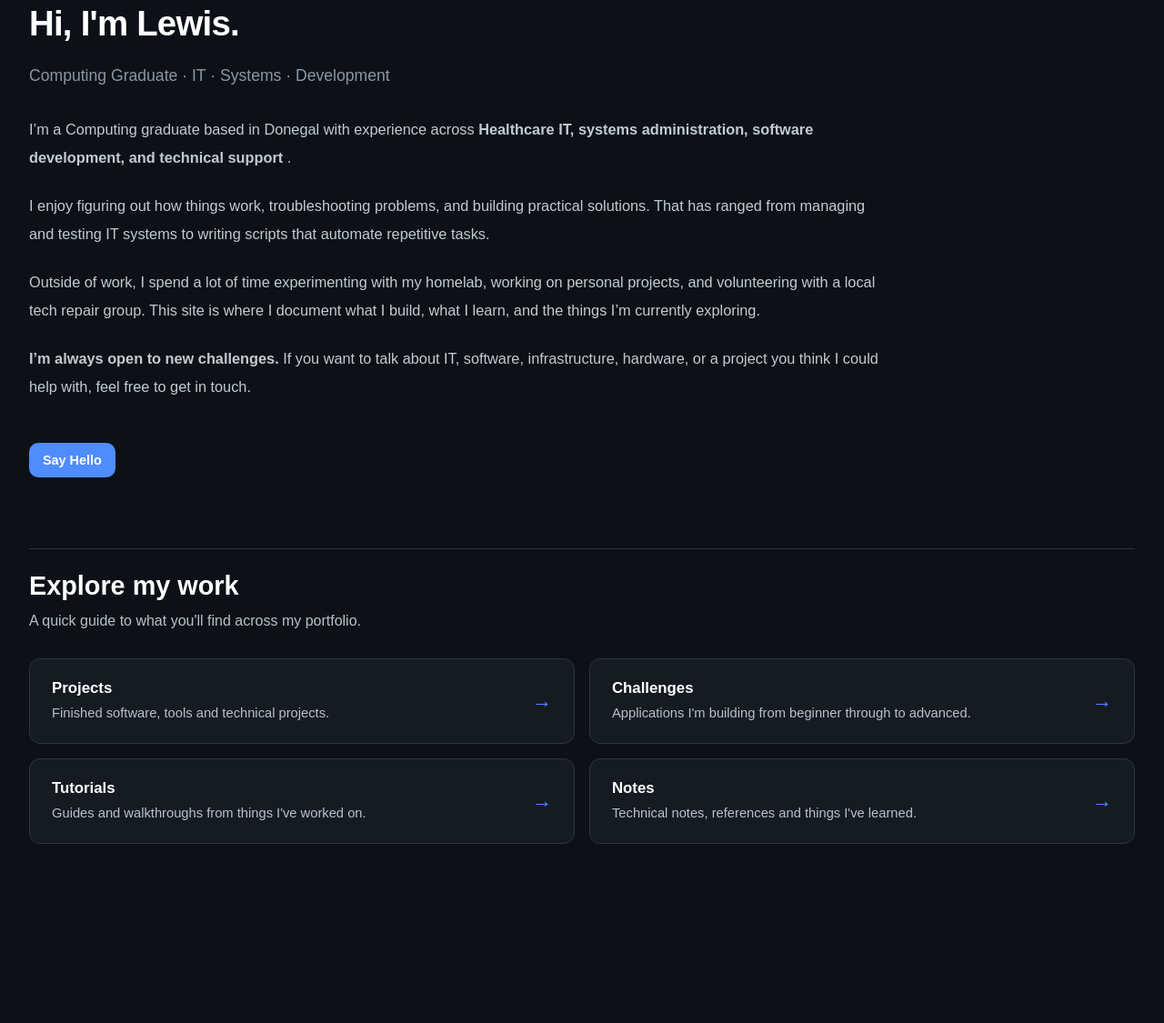
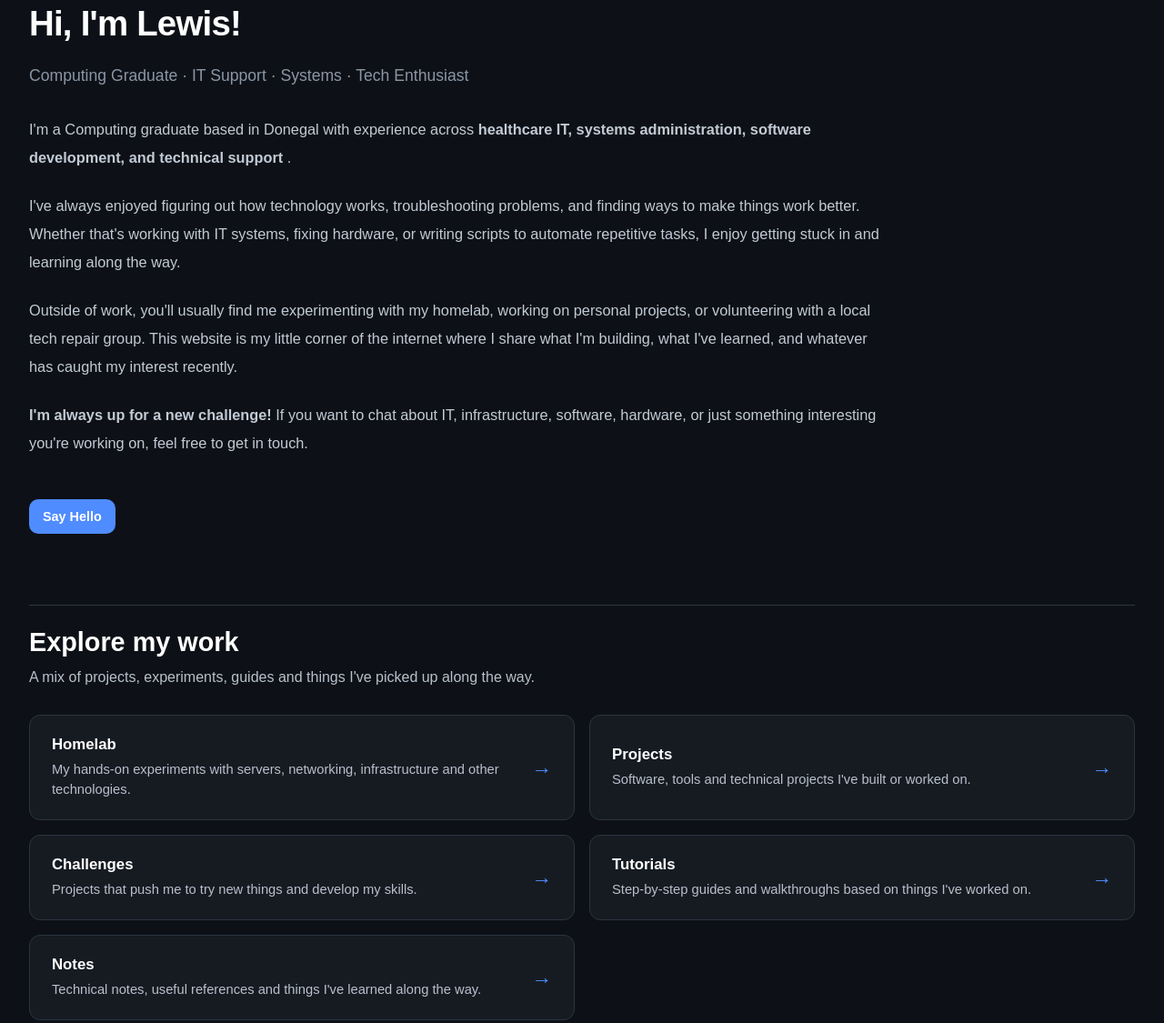
Before and after one commit to LewisB13/Portfolio, a plain HTML site: page index.html in a window 1280 px wide. Shown: the part 118-1243 px from the top of the page at 91% size. Before the commit the page ends 1094 px from the top, so only its background shows below. Drawn offline with Linux system fonts and the light colour scheme.

Commit message:
Update index.html

```diff
--- a/index.html
+++ b/index.html
@@ -1,15 +1,17 @@
+
 <!DOCTYPE html>
-
 <html lang="en">
 
 <head>
   <meta charset="UTF-8" />
   <meta name="viewport" content="width=device-width, initial-scale=1.0" />
 
-  <title>Lewis Barrett Portfolio</title>
+  <meta name="description"
+    content="Lewis Barrett's personal portfolio featuring IT support, systems administration, homelab experiments, software projects and technical notes." />
+
+  <title>Lewis Barrett | IT, Systems & Projects</title>
 
   <link rel="stylesheet" href="styles.css" />
-
   <script src="js/main.js" defer></script>
 </head>
 
@@ -19,47 +21,49 @@
 
   <main class="container">
 
-
     <!-- ================= HERO ================= -->
 
     <section class="hero-home">
 
-      <h1>Hi, I'm Lewis.</h1>
+      <h1>Hi, I'm Lewis! </h1>
 
       <p class="hero-subtitle">
-        Computing Graduate · IT · Systems · Development
+        Computing Graduate · IT Support · Systems · Tech Enthusiast
       </p>
-
 
       <div class="hero-text">
 
         <p>
-          I’m a Computing graduate based in Donegal with experience across
+          I'm a Computing graduate based in Donegal with experience across
           <strong>
-            Healthcare IT, systems administration, software development,
+            healthcare IT, systems administration, software development,
             and technical support
           </strong>.
         </p>
 
         <p>
-          I enjoy figuring out how things work, troubleshooting problems, and
-          building practical solutions. That has ranged from managing and testing
-          IT systems to writing scripts that automate repetitive tasks.
+          I've always enjoyed figuring out how technology works,
+          troubleshooting problems, and finding ways to make things
+          work better. Whether that's working with IT systems,
+          fixing hardware, or writing scripts to automate repetitive
+          tasks, I enjoy getting stuck in and learning along the way.
         </p>
 
         <p>
-          Outside of work, I spend a lot of time experimenting with my homelab,
-          working on personal projects, and volunteering with a local tech repair
-          group. This site is where I document what I build, what I learn, and
-          the things I’m currently exploring.
+          Outside of work, you'll usually find me experimenting with
+          my homelab, working on personal projects, or volunteering
+          with a local tech repair group.
+          This website is my little corner of the internet where I
+          share what I'm building, what I've learned, and whatever
+          has caught my interest recently.
         </p>
 
         <p>
-          <strong>I’m always open to new challenges.</strong>
-          If you want to talk about IT, software, infrastructure, hardware,
-          or a project you think I could help with, feel free to get in touch.
+          <strong>I'm always up for a new challenge!</strong>
+          If you want to chat about IT, infrastructure, software,
+          hardware, or just something interesting you're working on,
+          feel free to get in touch.
         </p>
-
 
         <div style="margin-top: 24px;">
           <a href="contact.html" class="btn btn-primary">
@@ -71,7 +75,6 @@
 
     </section>
 
-
     <!-- ================= EXPLORE ================= -->
 
     <section class="home-explore">
@@ -79,56 +82,64 @@
       <h2>Explore my work</h2>
 
       <p class="home-explore-intro">
-        A quick guide to what you'll find across my portfolio.
+        A mix of projects, experiments, guides and things I've
+        picked up along the way.
       </p>
 
+      <div class="home-explore-list">
 
-      <div class="home-explore-list">
+        <a href="homelab.html" class="home-explore-item">
+          <div>
+            <strong>Homelab</strong>
+            <span>
+              My hands-on experiments with servers, networking,
+              infrastructure and other technologies.
+            </span>
+          </div>
+          <span class="home-explore-arrow">→</span>
+        </a>
 
         <a href="projects.html" class="home-explore-item">
           <div>
             <strong>Projects</strong>
             <span>
-              Finished software, tools and technical projects.
+              Software, tools and technical projects I've built
+              or worked on.
             </span>
           </div>
-
           <span class="home-explore-arrow">→</span>
         </a>
-
 
         <a href="challenge-projects.html" class="home-explore-item">
           <div>
             <strong>Challenges</strong>
             <span>
-              Applications I'm building from beginner through to advanced.
+              Projects that push me to try new things and
+              develop my skills.
             </span>
           </div>
-
           <span class="home-explore-arrow">→</span>
         </a>
-
 
         <a href="tutorials.html" class="home-explore-item">
           <div>
             <strong>Tutorials</strong>
             <span>
-              Guides and walkthroughs from things I've worked on.
+              Step-by-step guides and walkthroughs based on
+              things I've worked on.
             </span>
           </div>
-
           <span class="home-explore-arrow">→</span>
         </a>
-
 
         <a href="notes.html" class="home-explore-item">
           <div>
             <strong>Notes</strong>
             <span>
-              Technical notes, references and things I've learned.
+              Technical notes, useful references and things
+              I've learned along the way.
             </span>
           </div>
-
           <span class="home-explore-arrow">→</span>
         </a>
 
@@ -136,9 +147,7 @@
 
     </section>
 
-
   </main>
 
 </body>
-
 </html>
```
